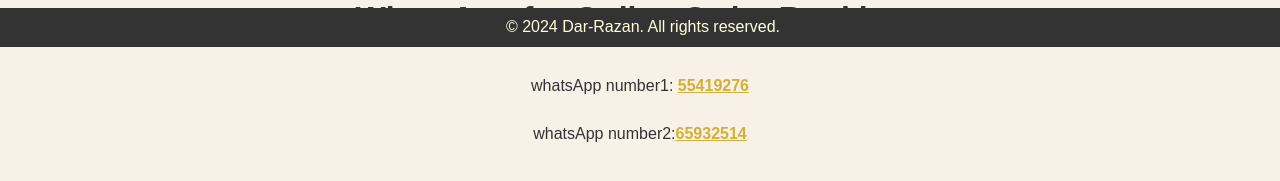
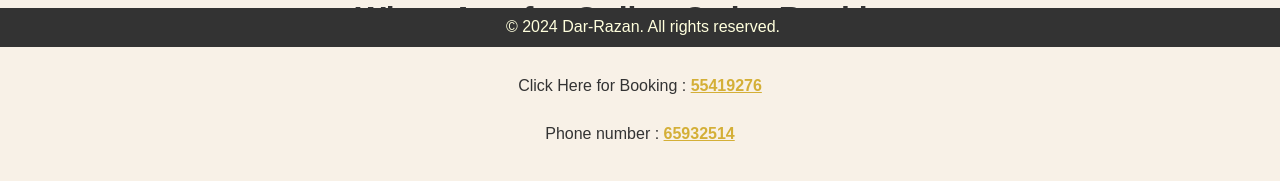
Before and after one commit to sai200106/dar-razan, a plain HTML site: page contact.html in a window 1280 px wide. Shown: the part 753-934 px from the top of the page. Drawn offline with Linux system fonts and the light colour scheme.

Commit message:
Update contact.html

```diff
--- a/contact.html
+++ b/contact.html
@@ -34,11 +34,9 @@
     </section>
      <section id="contact">
         <h2>WhatsApp for Online Order Bookings</h2>
-        <p>whatsApp number1: <a href="55419276">55419276</a></p>
-        <p>whatsApp number2:<a href="65932514">65932514</a></p>
+        <p>Click Here for Booking : <a href="https://wa.me/55419276text=Hello, I would like to chat!" target="_blank">55419276</a></p>
+        <p>Phone number : <a href="https://wa.me/65932514text=Hello, I would like to chat!" target="_blank">65932514</a></p>
     </section>
-
-
     <footer>
         <p>&copy; 2024 Dar-Razan. All rights reserved.</p>
     </footer>
```
